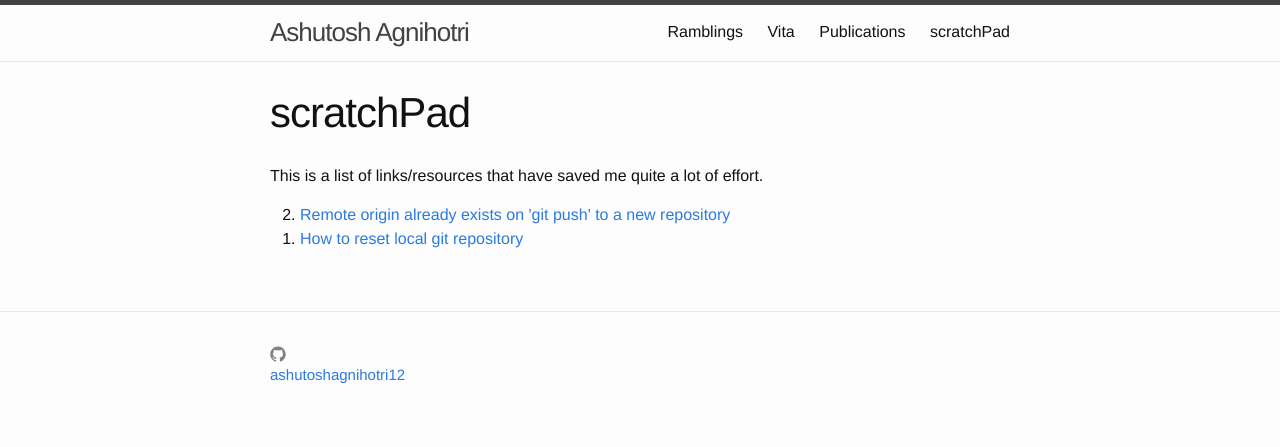
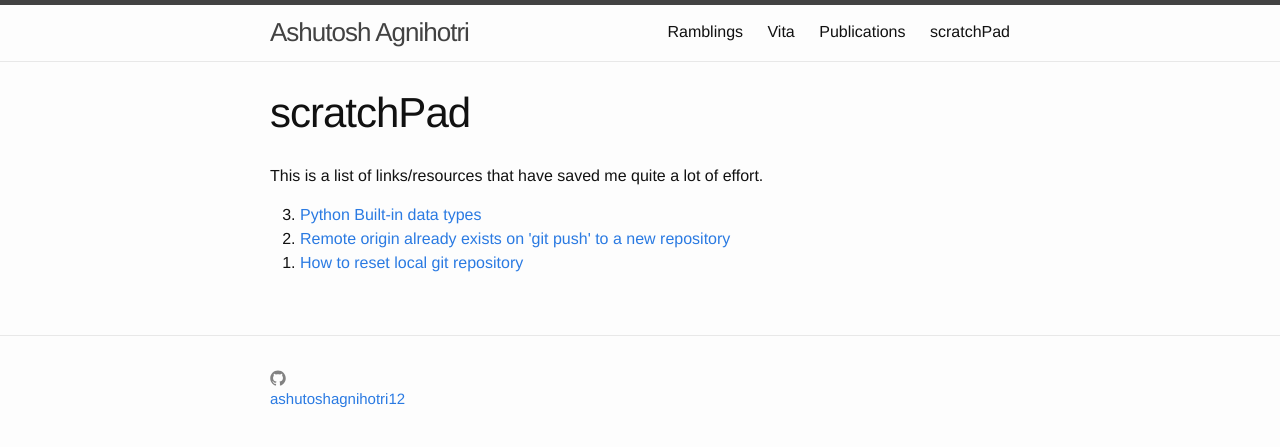
Before and after one commit to ashutoshagnihotri12/ashutoshagnihotri12.github.io, a Jekyll site: the page built from scratch.md, in a window 1280 px wide. Shown: the top 447 px of the page. Built offline with Jekyll 4.4.1, drawn with Linux system fonts in a browser that asks for light colours.

Commit message:
python link added

```diff
--- a/scratch.md
+++ b/scratch.md
@@ -5,6 +5,7 @@ permalink: /scratchPad/
 ---
 <p>This is a list of links/resources that have saved me quite a lot of effort.</p>
 <ol reversed>
+<li><a href="https://docs.python.org/3/library/stdtypes.html#string-formatting">Python Built-in data types</a></li>
 <li><a href="https://stackoverflow.com/questions/1221840/remote-origin-already-exists-on-git-push-to-a-new-repository">Remote origin already exists on 'git push' to a new repository</a></li>
 <li><a href="https://stackoverflow.com/questions/18079433/how-to-reset-local-git-repository">How to reset local git repository</a></li>
 </ol>
```
Also changed, not shown: 2 other files.
